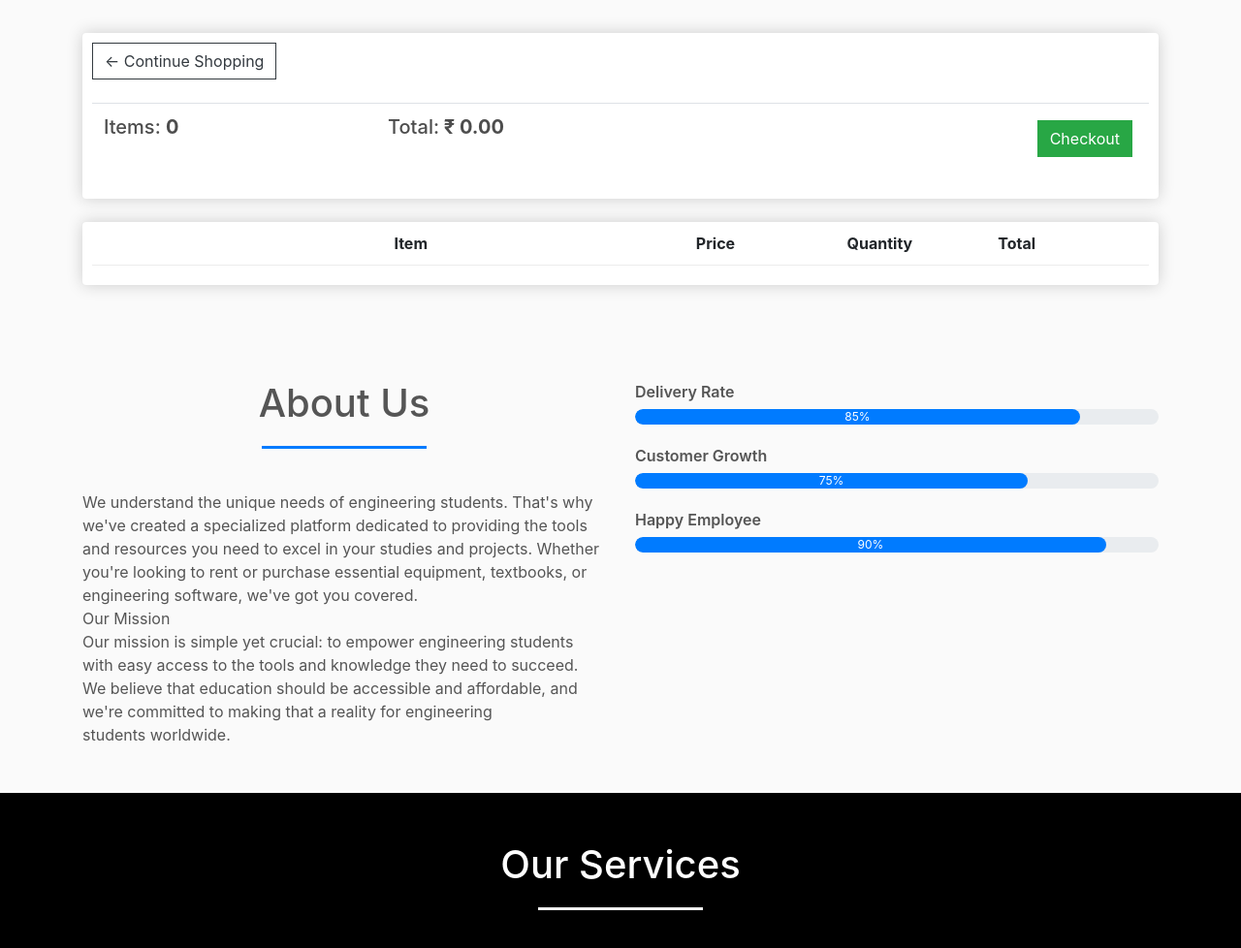
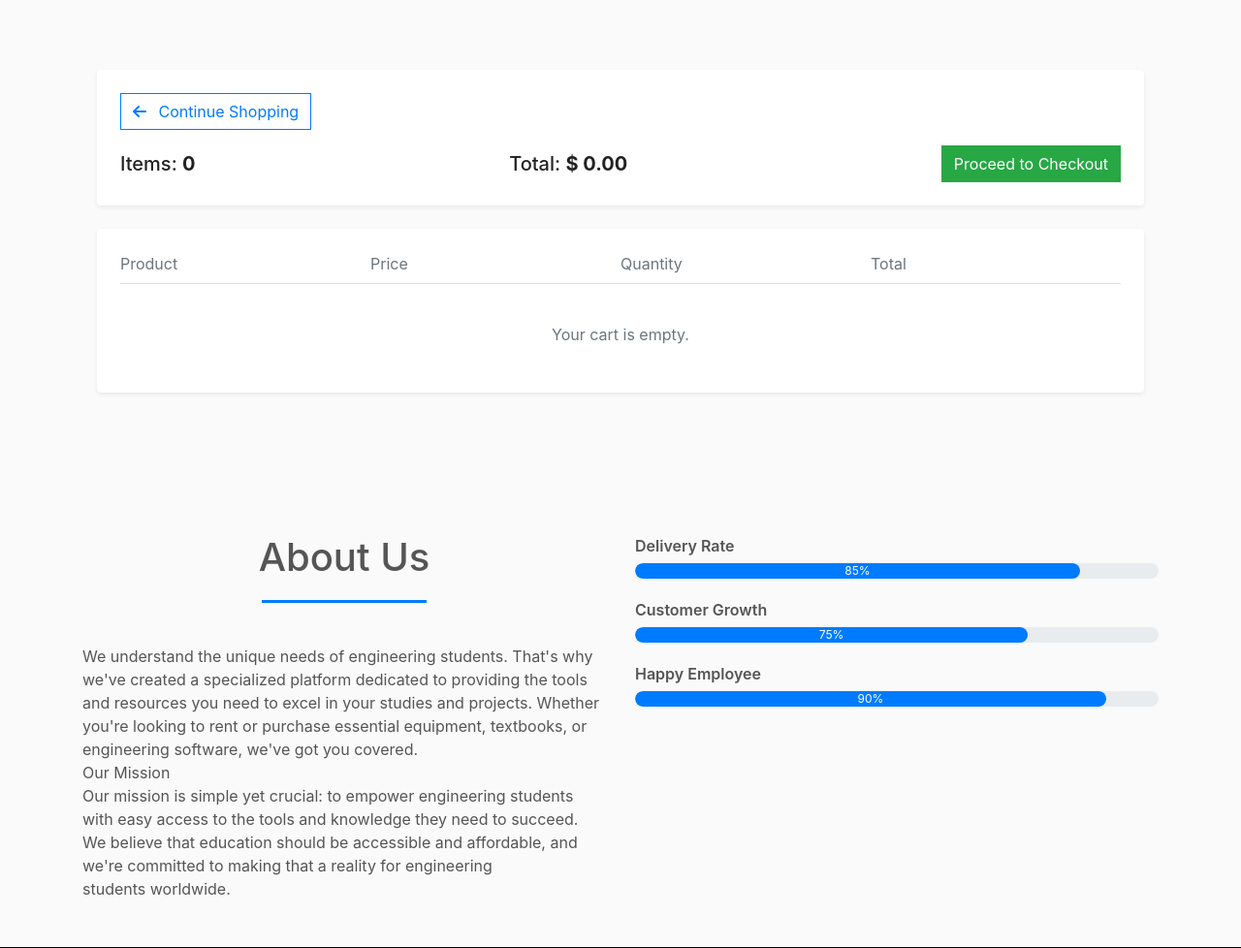
Before and after one commit to AaryanGole26/Rento, a Django app: page /cart/ in a window 1280 px wide. Shown: the part 261-1239 px from the top of the page at 97% size. Run offline with Django 3.2, Linux system fonts and the light colour scheme; lists and menus that the app fills with data are empty; some libraries are stand-ins or nearby versions.

Commit message:
Update cart.html

```diff
--- a/store/templates/store/cart.html
+++ b/store/templates/store/cart.html
@@ -1,50 +1,66 @@
 {% extends 'store/main.html' %}
 {% load static %}
+
 {% block content %}
-	<div class="row">
-		<div class="col-lg-12">
-			<div class="box-element">
+<div class="container my-5">
+  <!-- Order Summary Card -->
+  <div class="card shadow-sm rounded-4 mb-4 border-0" style="background-color: var(--card-bg, #ffffff);">
+    <div class="card-body p-4">
+      <a class="btn btn-outline-primary mb-3" href="{% url 'store' %}">
+        <i class="fas fa-arrow-left mr-2"></i> Continue Shopping
+      </a>
 
-				<a  class="btn btn-outline-dark" href="{% url 'store' %}">&#x2190; Continue Shopping</a>
-
-				<br>
-				<br>
-				<table class="table">
-					<tr>
-						<th><h5>Items: <strong>{{order.get_cart_items}}</strong></h5></th>
-						<th><h5>Total:<strong> ₹ {{order.get_cart_total|floatformat:2}}</strong></h5></th>
-						<th>
-							<a  style="float:right; margin:5px;" class="btn btn-success" href="{% url 'checkout' %}">Checkout</a>
-						</th>
-					</tr>
-				</table>
-
+      <div class="d-flex flex-wrap justify-content-between align-items-center">
+        <h5 class="mb-0" style="color: var(--text-color, #222);">
+          Items: <strong>{{ order.get_cart_items }}</strong>
+        </h5>
+        <h5 class="mb-0" style="color: var(--text-color, #222);">
+          Total: <strong>$ {{ order.get_cart_total|floatformat:2 }}</strong>
+        </h5>
+        <a class="btn btn-success mt-2 mt-md-0" href="{% url 'checkout' %}">Proceed to Checkout</a>
+      </div>
+    </div>
   </div>
 
-			<br>
-			<div class="box-element">
-				<div class="cart-row">
-					<div style="flex:2"></div>
-					<div style="flex:2"><strong>Item</strong></div>
-					<div style="flex:1"><strong>Price</strong></div>
-					<div style="flex:1"><strong>Quantity</strong></div>
-					<div style="flex:1"><strong>Total</strong></div>
+  <!-- Cart Items Table -->
+  <div class="card shadow-sm rounded-4 border-0" style="background-color: var(--card-bg, #ffffff);">
+    <div class="card-body p-4">
+      <div class="d-none d-md-flex fw-bold border-bottom pb-2 mb-3 text-secondary">
+        <div class="flex-grow-1">Product</div>
+        <div class="w-25">Price</div>
+        <div class="w-25">Quantity</div>
+        <div class="w-25">Total</div>
       </div>
+
       {% for item in items %}
-				<div class="cart-row">
-					<div style="flex:2"><img class="row-image" src="{{item.product.imageURL}}"></div>
-					<div style="flex:2"><p>{{item.product.name}}</p></div>
-					<div style="flex:1"><p>₹ {{item.product.price|floatformat:2}}</p></div>
-					<div style="flex:1">
-						<p class="quantity">{{item.quantity}}</p>
-						<div class="quantity">
-							<img data-product="{{item.product.id}}" data-action="add" class="chg-quantity update-cart" src="{% static  'images/arrow-up.png' %}">
-
-							<img data-product="{{item.product.id}}" data-action="remove" class="chg-quantity update-cart" src="{% static  'images/arrow-down.png' %}">
+      <div class="d-flex flex-column flex-md-row align-items-md-center justify-content-between py-3 border-bottom">
+        <!-- Product Info -->
+        <div class="d-flex align-items-center flex-grow-1 mb-2 mb-md-0">
+          <img src="{{ item.product.imageURL }}" class="rounded mr-3" style="width: 70px; height: 70px; object-fit: cover;">
+          <div class="ml-3">
+            <h6 class="mb-1 text-dark">{{ item.product.name }}</h6>
           </div>
         </div>
-					<div style="flex:1"><p>₹ {{item.get_total|floatformat:2}}</p></div>
+
+        <!-- Price -->
+        <div class="w-25 text-dark">$ {{ item.product.price|floatformat:2 }}</div>
+
+        <!-- Quantity -->
+        <div class="w-25 text-dark">
+          <div class="d-flex align-items-center gap-2">
+            <img data-product="{{ item.product.id }}" data-action="add" class="update-cart"
+              src="{% static 'images/arrow-up.png' %}" style="width: 24px; cursor: pointer;">
+            <span class="px-2">{{ item.quantity }}</span>
+            <img data-product="{{ item.product.id }}" data-action="remove" class="update-cart"
+              src="{% static 'images/arrow-down.png' %}" style="width: 24px; cursor: pointer;">
           </div>
+        </div>
+
+        <!-- Total -->
+        <div class="w-25 text-dark">$ {{ item.get_total|floatformat:2 }}</div>
+      </div>
+      {% empty %}
+      <div class="text-center py-4 text-muted">Your cart is empty.</div>
       {% endfor %}
     </div>
   </div>
```
Lines whose indentation alone changed are shown as unchanged.
